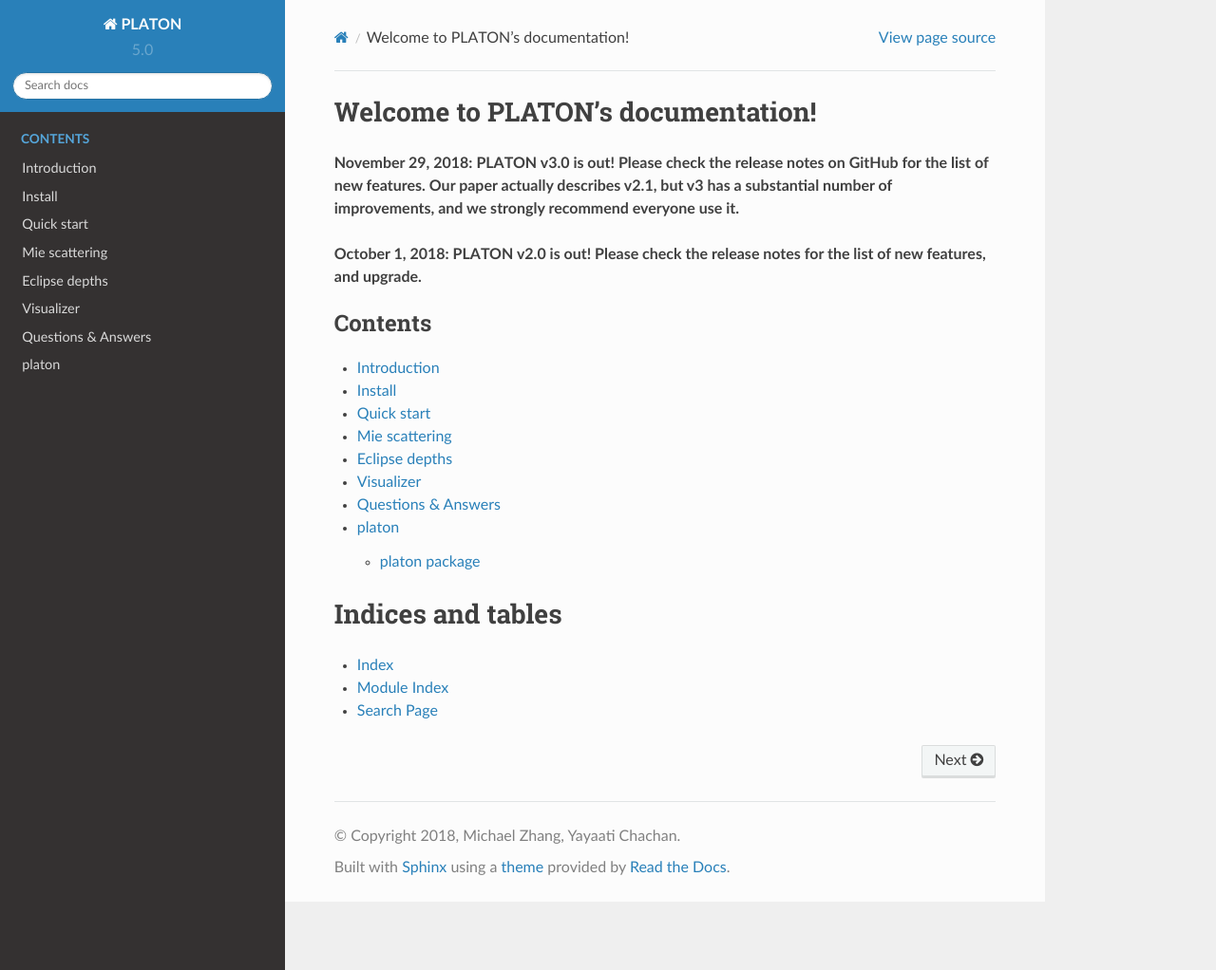
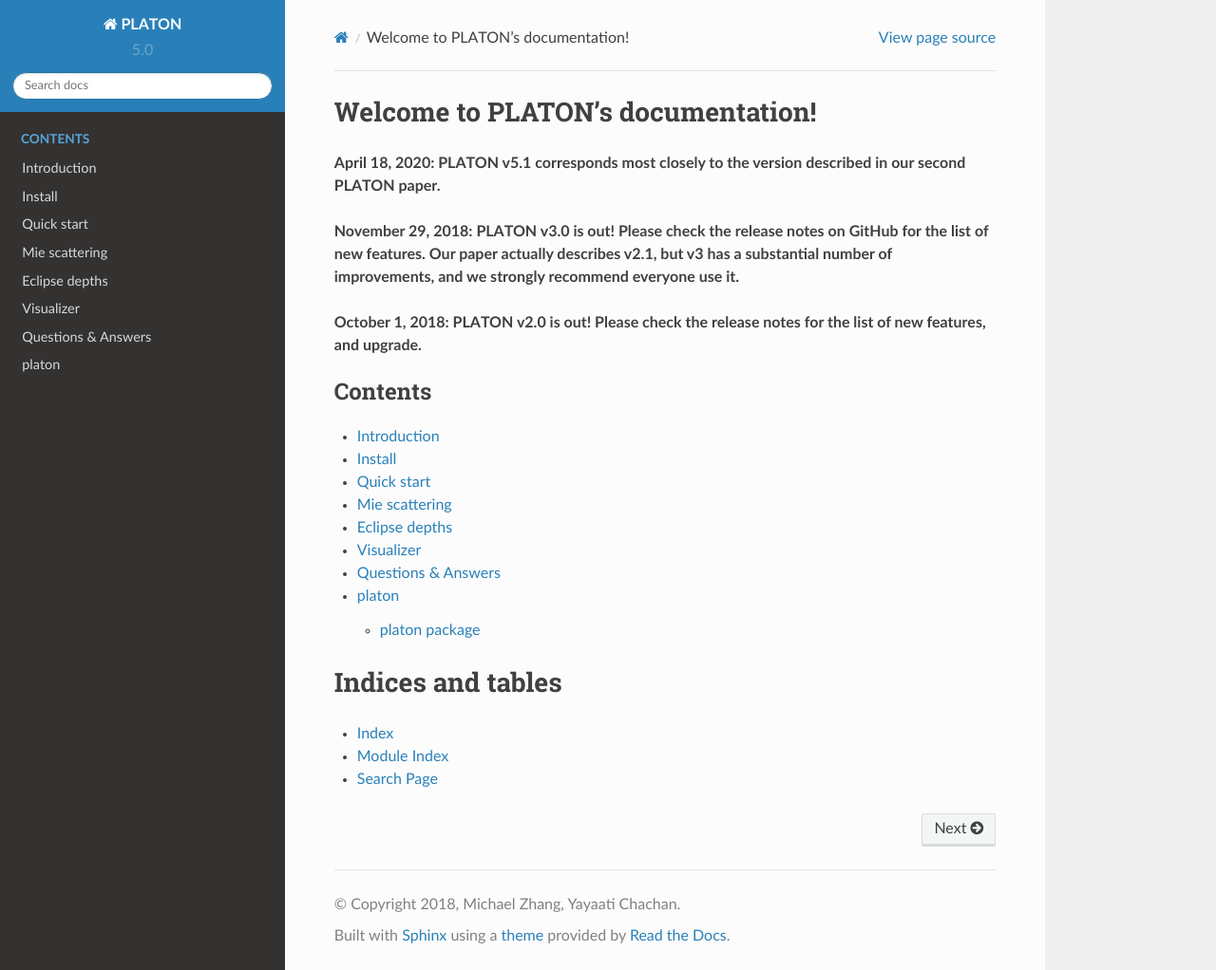
Before and after one commit to ideasrule/platon, a Sphinx documentation site: the page built from docs/index.rst, in a window 1280 px wide and 1022 px high. Shown: the whole window at 95% size. Built offline with Sphinx 7.4.7 and the Read the Docs theme 2.0.0, drawn with Linux system fonts in a browser that asks for light colours.

Commit message:
Updated documentation to reference 5.1

```diff
--- a/docs/index.rst
+++ b/docs/index.rst
@@ -5,6 +5,8 @@
 
 Welcome to PLATON's documentation!
 ==================================
+**April 18, 2020: PLATON v5.1 corresponds most closely to the version described
+in our second PLATON paper.**
 
 **November 29, 2018: PLATON v3.0 is out!  Please check the release notes on GitHub for the list of new features.  Our paper actually describes v2.1, but v3 has a substantial number of improvements, and we strongly recommend everyone use it.**
 
```
Also changed, not shown: README.md (+3 -0 lines).
